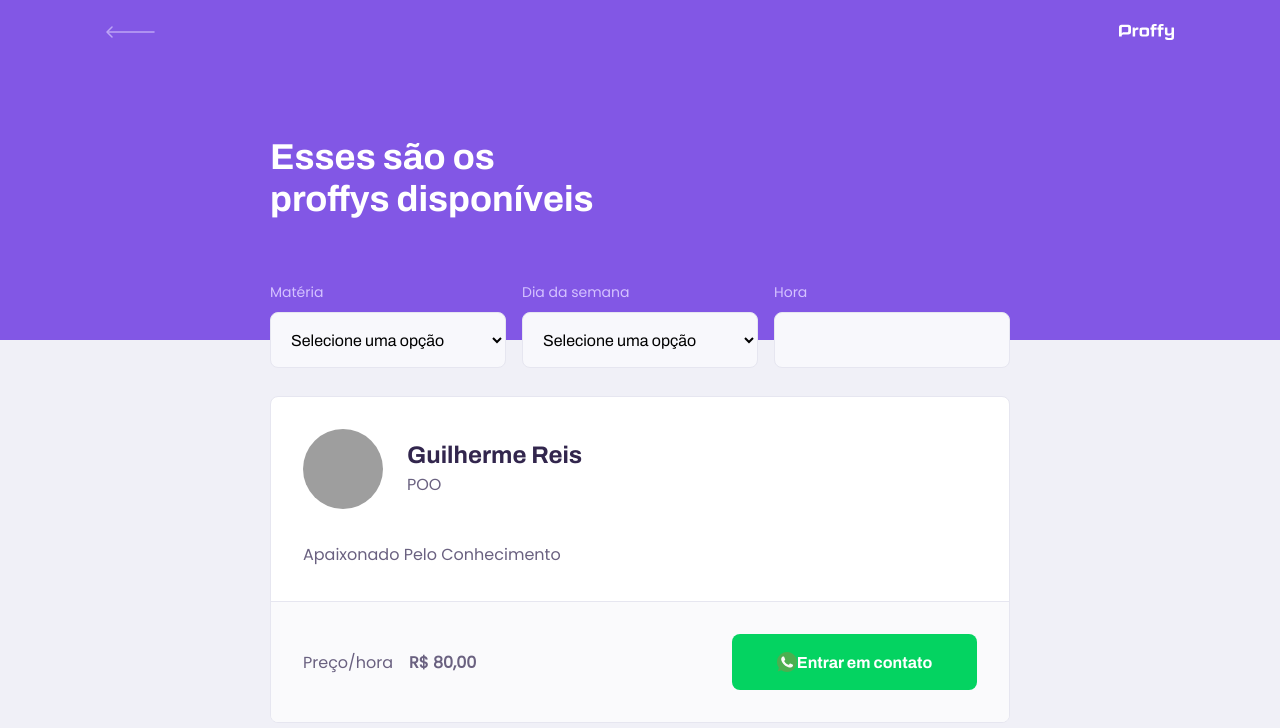
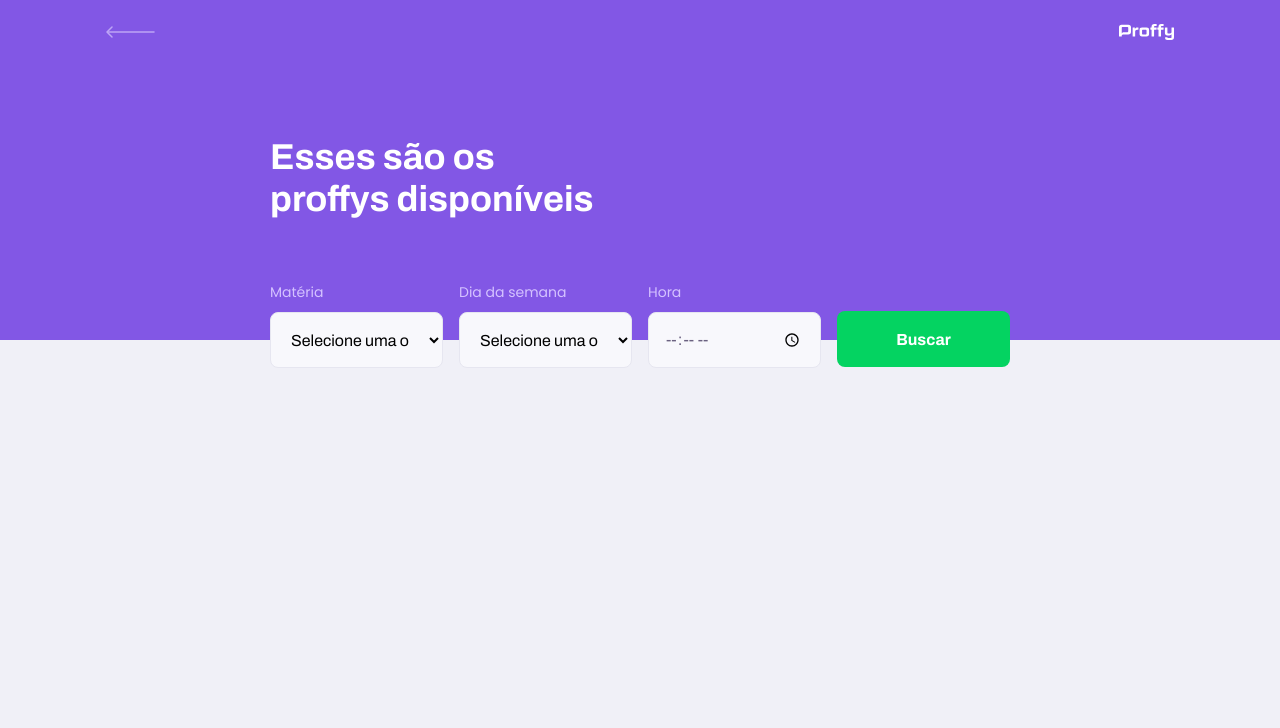
Before and after one commit to Guilherme1067/NextLevelWeek, a React (Create React App) app: page /study in a window 1280 px wide. Shown: the top 728 px of the page. Built offline with nearby package versions, Linux system fonts and the light colour scheme; grey boxes are pictures that could not be loaded.

Commit message:
completed search for classes

```diff
--- a/src/components/TeacherItem/index.tsx
+++ b/src/components/TeacherItem/index.tsx
@@ -2,31 +2,57 @@
 
 import whatsappIcon from '../../assets/images/icons/whatsapp.svg'
 
+import api from '../../services/api';
+
 import "./styles.css"
-function TeacherItem() {
+
+export interface Teacher{
+    avatar: string;
+        bio: string;
+        cost: number;
+        id: number;
+        name: string;
+        subject: string;
+        whatsapp: string;
+
+}
+interface TeacherItemProps{
+    teacher: Teacher
+
+}
+const TeacherItem: React.FC<TeacherItemProps>  = ({teacher}) => {
+
+    function createNewConnection(){
+        api.post('connections', {
+            user_id: teacher.id
+        })
+    }
     return (
         <article className="teacher-item">
         <header>
-            <img src="https://avatars1.githubusercontent.com/u/49403321?s=460&u=f110909404c269c35943d0cf99e805257d2b9d07&v=4" alt="Guilherme Reis" />
+            <img src={teacher.avatar} alt={teacher.name} />
             <div>
-            <strong>Guilherme Reis </strong>
-            <span>POO</span>
+            <strong>{teacher.name} </strong>
+            <span>{teacher.subject}</span>
             </div>
         </header>
 
         <p>
-            Apaixonado Pelo Conhecimento
+            {teacher.bio}
         </p>
 
         <footer>
             <p>
                 Preço/hora
-                <strong>R$ 80,00</strong>
+                <strong>R$ {teacher.cost}</strong>
             </p>
-            <button>
+            <a
+                target="_blank"
+                onClick={createNewConnection}
+                href={` https://wa.me/${teacher.whatsapp}`}>
                 <img src={whatsappIcon} alt="Whatsapp" />
                 Entrar em contato
-            </button>
+            </a>
         </footer>
     </article>
     )
--- a/src/components/TeacherItem/styles.css
+++ b/src/components/TeacherItem/styles.css
@@ -56,7 +56,7 @@
     display:block;
 }
 
-.teacher-item footer button{
+.teacher-item footer a{
     width: 20rem;
     height: 5.6rem;
     background: var(--color-secundary);
@@ -69,9 +69,10 @@
     align-items: center;
     justify-content: space-evenly;
     transition: 0.2s;
+    text-decoration: none;
 }
 
-.teacher-item footer button:hover{
+.teacher-item footer a:hover{
 
     background: var(--color-secundary-dark);
 }
--- a/src/pages/TeacherList/index.tsx
+++ b/src/pages/TeacherList/index.tsx
@@ -1,21 +1,45 @@
-import React from 'react';
+import React, { useState, FormEvent } from 'react';
 
 import PageHeader from '../../components/PageHeader';
 import Select from '../../components/Select';
-import TeacherItem from '../../components/TeacherItem'
+import TeacherItem, {Teacher} from '../../components/TeacherItem'
 import Input from '../../components/Input';
+
+import api from '../../services/api';
 
 import './styles.css'
 
 function TeacherList()
 {
+
+  const [teachers,setTeachers] = useState([]);
+
+  const [subject, setSubject] = useState('');
+  const [week_day, setWeekDay] = useState('');
+  const [time, setTime] = useState('');
+
+ async function searchTeachers(e: FormEvent){
+      e.preventDefault();
+
+  const response = await  api.get('classes', {
+        params: {
+          subject,
+          week_day,
+          time
+        }
+      })
+      setTeachers(response.data);
+  }
+
     return(
         <div id="page-teacher-list" className="container">
              <PageHeader title="Esses são os proffys disponíveis">
-                <form id="search-teachers">
+                <form id="search-teachers" onSubmit={searchTeachers}>
                 <Select
                 name="subject"
                 label="Matéria"
+                value={subject}
+                onChange={(e) => setSubject(e.target.value)}
                 options={[
                   {value:'Artes', label:'Artes' },
                   {value:'Biologia', label:'Biologia' },
@@ -31,6 +55,8 @@
                 <Select
                 name="week_day"
                 label="Dia da semana"
+                value={week_day}
+                onChange={(e) => setWeekDay(e.target.value)}
                 options={[
                   {value:'0', label:'Domingo' },
                   {value:'1', label:'Segunda-feira' },
@@ -41,12 +67,25 @@
                   {value:'6', label:'Sabado' },
                 ]}
                 />
-                    <Input name="time" label="Hora"/>
+
+                <Input
+                name="time"
+                label="Hora"
+                type="time"
+                value={time}
+                onChange={(e) => setTime(e.target.value)}
+                />
+
+                <button type="submit">Buscar</button>
                 </form>
              </PageHeader>
 
              <main>
-                <TeacherItem />
+               {teachers.map((teacher: Teacher) => {
+                 console.log('heii', teacher)
+                 return <TeacherItem key={teacher.id} teacher={teacher} />
+
+               })}
              </main>
              </div>
     )
--- a/src/pages/TeacherList/styles.css
+++ b/src/pages/TeacherList/styles.css
@@ -9,6 +9,26 @@
 
 #search-teachers label {
     color: var(--color-text-in-primary)
+}
+
+#search-teachers button {
+    width: 100%;
+    height: 5.6rem;
+    background: var(--color-secundary);
+    color: var(--color-button-text);
+    border: 0;
+    border-radius: 0.8rem;
+    cursor: pointer;
+    font: 700 1.6rem Archivo;
+    display: flex;
+    align-items: center;
+    justify-content: center;
+    text-decoration: none;
+    transition: background-color 0.2s;
+    margin-top: 3.2rem;
+}
+#search-teachers button:hover{
+    background: var(--color-secundary-dark)
 }
 
 #page-teacher-list main{
@@ -23,7 +43,7 @@
 
     #search-teachers{
         display:grid;
-        grid-template-columns: repeat(3, 1fr);
+        grid-template-columns: repeat(4, 1fr);
         column-gap: 16px;
         position: absolute;
         bottom: -28px;
```
Also changed, not shown: src/pages/TeacherForm/index.tsx (+5 -5 lines).
